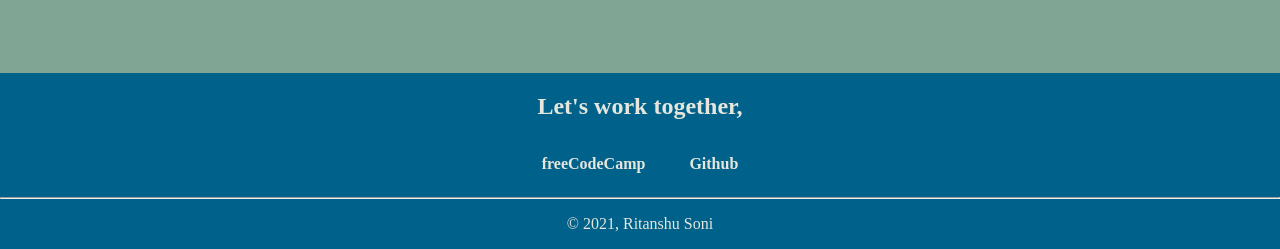
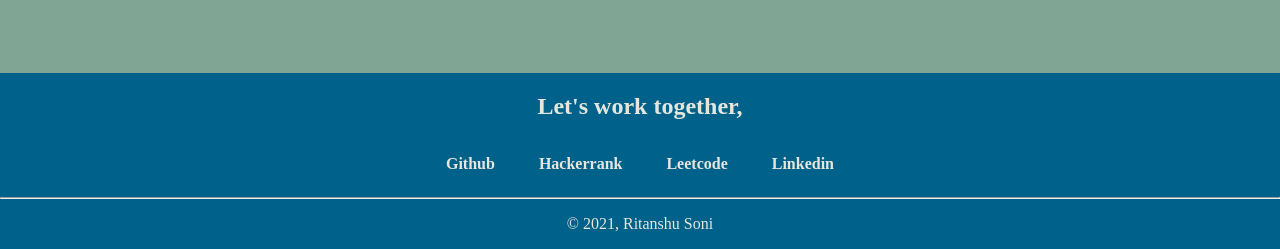
Before and after one commit to Ritanshusoni/Portfolio, a plain HTML site: page index.html in a window 1280 px wide. Shown: the part 1664-1913 px from the top of the page. Drawn offline with Linux system fonts and the light colour scheme.

Commit message:
Added some more contact details in index.html

```diff
--- a/index.html
+++ b/index.html
@@ -69,8 +69,10 @@
         <section id="contact">
             <h2>Let's work together,</h2>
             <div id="profile">
-                <a id="profile-link" href="https://www.freecodecamp.org/ritanshusoni" target="_blank">freeCodeCamp</a>
                 <a href="https://github.com/ritanshusoni" target="_blank">Github</a>
+                <a href="https://www.hackerrank.com/ritanshusoni" target="_blank">Hackerrank</a>
+                <a href="https://leetcode.com/Ritanshusoni/" target="_blank">Leetcode</a>
+                <a href="https://www.linkedin.com/in/ritanshusoni/" target="_blank">Linkedin</a>
             </div>
         </section>
         <hr>
```
